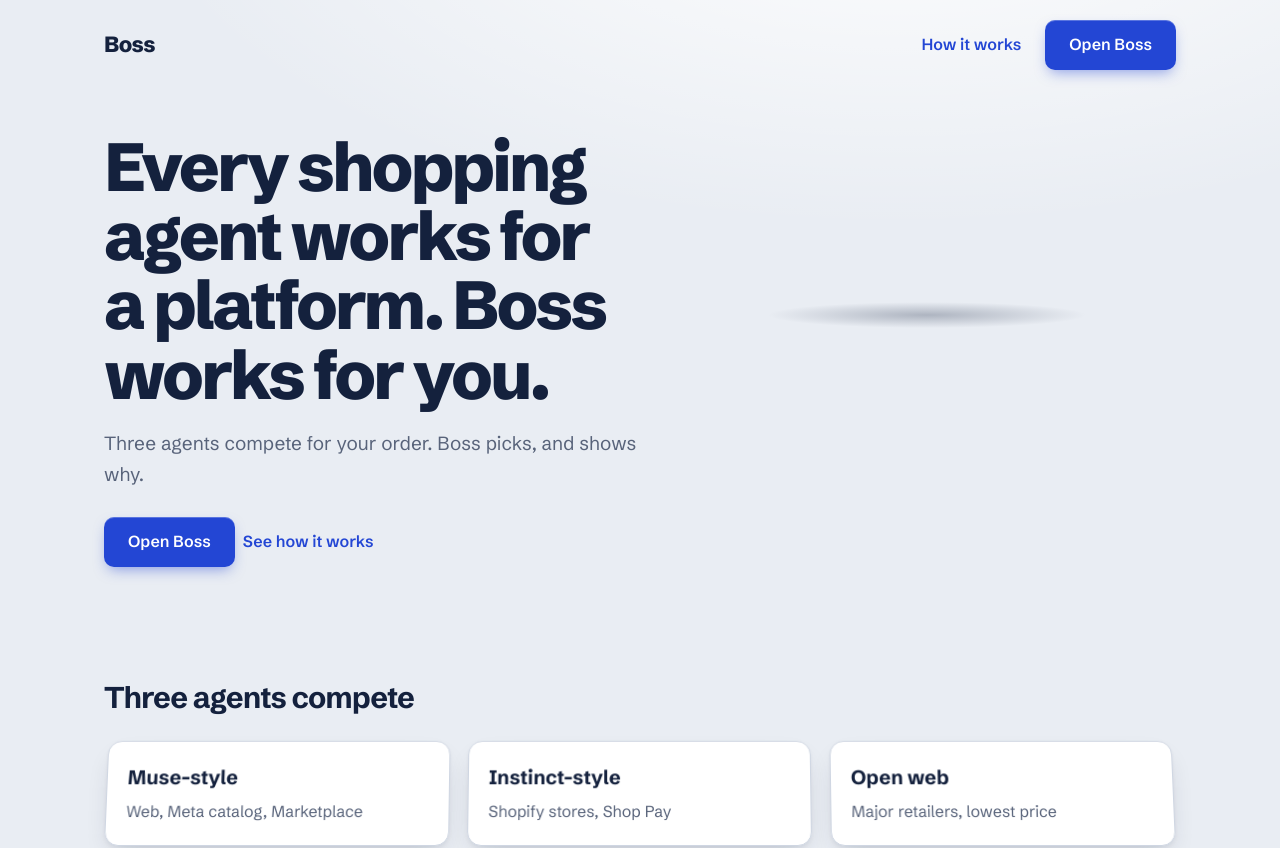
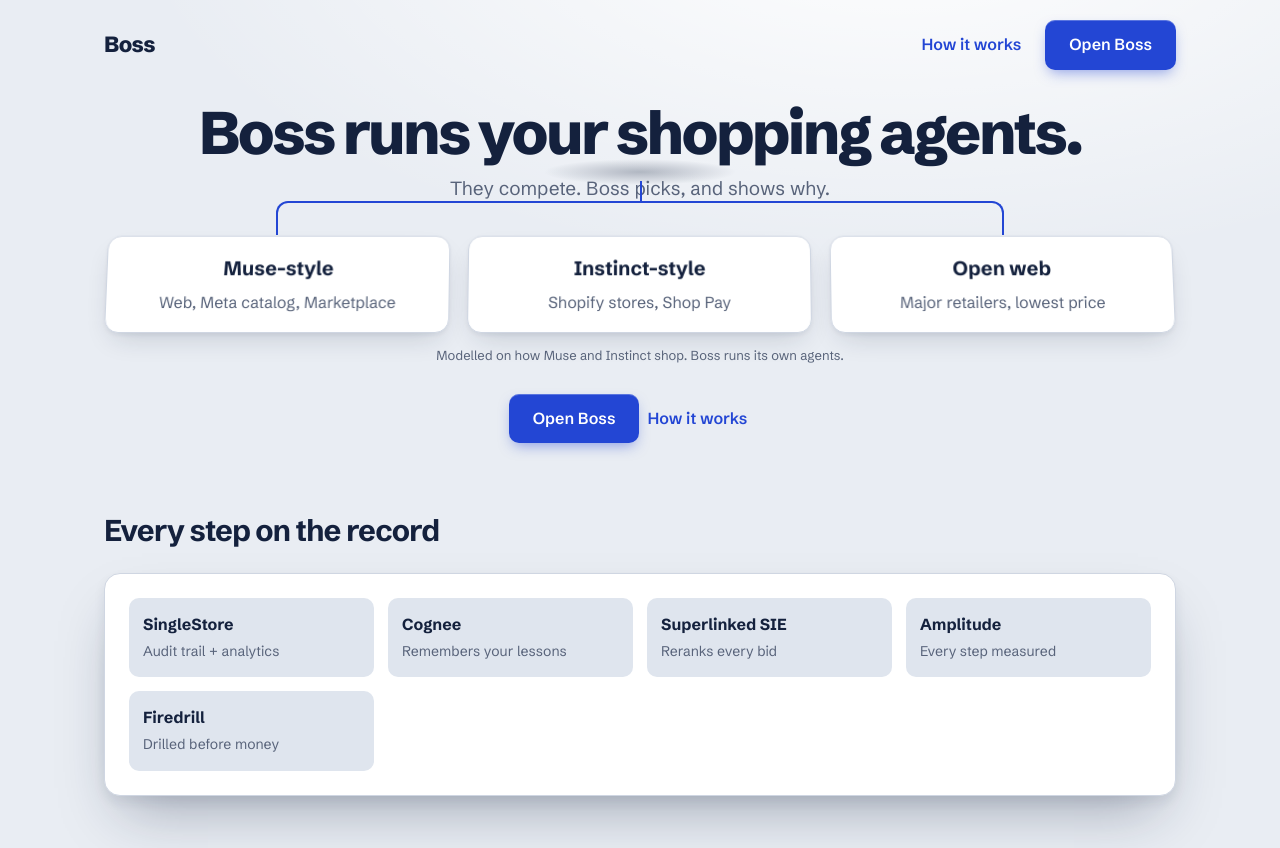
Before and after one commit to swarnimsandeepds/boss, a plain HTML site: page landing.html in a window 1280 px wide. Shown: the top 848 px of the page. Drawn offline with nearby package versions, Linux system fonts and the light colour scheme.

Commit message:
Landing: Boss on top, its three agents report to it

```diff
--- a/landing.html
+++ b/landing.html
@@ -14,27 +14,23 @@
   <a class="btn" href="/app">Open Boss</a>
 </nav>
 <main>
-  <section class="hero">
-    <div>
-      <h1>Every shopping agent works for a platform. Boss works for you.</h1>
-      <p class="lede">Three agents compete for your order. Boss picks, and shows why.</p>
-      <a class="btn" href="/app">Open Boss</a>
-      <a class="btn quiet" href="/how-it-works">See how it works</a>
-    </div>
+  <section class="org">
+    <h1>Boss runs your shopping agents.</h1>
+    <p class="lede">They compete. Boss picks, and shows why.</p>
     <div class="stage">
-      <model-viewer src="/static/boss.glb" alt="Boss, a small robot manager in a navy suit holding a clipboard"
-        camera-controls auto-rotate rotation-per-second="18deg" shadow-intensity="0" exposure="1.1"
+      <model-viewer src="/static/boss.glb" alt="Boss, a robot manager in a navy suit"
+        auto-rotate rotation-per-second="18deg" shadow-intensity="0" exposure="1.1"
         interaction-prompt="none" disable-zoom></model-viewer>
     </div>
+    <div class="reports" aria-hidden="true"></div>
+    <div class="agents">
+      <div class="agent"><h3>Muse-style</h3><p>Web, Meta catalog, Marketplace</p></div>
+      <div class="agent"><h3>Instinct-style</h3><p>Shopify stores, Shop Pay</p></div>
+      <div class="agent"><h3>Open web</h3><p>Major retailers, lowest price</p></div>
+    </div>
+    <p style="font-size:13px;color:var(--mute);margin:12px 0 28px">Modelled on how Muse and Instinct shop. Boss runs its own agents.</p>
+    <a class="btn" href="/app">Open Boss</a> <a class="btn quiet" href="/how-it-works">How it works</a>
   </section>
-
-  <h2>Three agents compete</h2>
-  <div class="agents">
-    <div class="agent"><h3>Muse-style</h3><p>Web, Meta catalog, Marketplace</p></div>
-    <div class="agent"><h3>Instinct-style</h3><p>Shopify stores, Shop Pay</p></div>
-    <div class="agent"><h3>Open web</h3><p>Major retailers, lowest price</p></div>
-  </div>
-  <p style="font-size:13px;color:var(--mute);margin-top:12px">Modelled on how Muse and Instinct shop. Boss runs its own agents.</p>
 
   <h2>Every step on the record</h2>
   <div class="panel">
--- a/static/site.css
+++ b/static/site.css
@@ -74,3 +74,14 @@ model-viewer::part(default-progress-bar) { display:none }
 .loop { margin-top:12px; font-size:13px; font-weight:600; color:var(--accent); border:2px dashed var(--accent);
         border-radius:99px; padding:4px 14px; }
 .loop::before { content:"\21BA  "; }
+
+.org { text-align:center; padding-top:12px; }
+.org h1 { margin:0 auto 10px; max-width:none; font-size:clamp(36px,5.4vw,60px); }
+.org .lede { margin:0 auto 4px; }
+.org .stage { width:300px; margin:0 auto; }
+.org model-viewer { height:330px; }
+.org .reports { position:relative; width:68%; height:34px; margin:-6px auto 0; border:2px solid var(--accent);
+                border-bottom:none; border-radius:12px 12px 0 0; }
+.org .reports::before { content:""; position:absolute; left:50%; top:-22px; width:2px; height:22px; background:var(--accent); }
+.org .agents { text-align:left; }
+.org .agent { text-align:center; padding:16px; }
```
